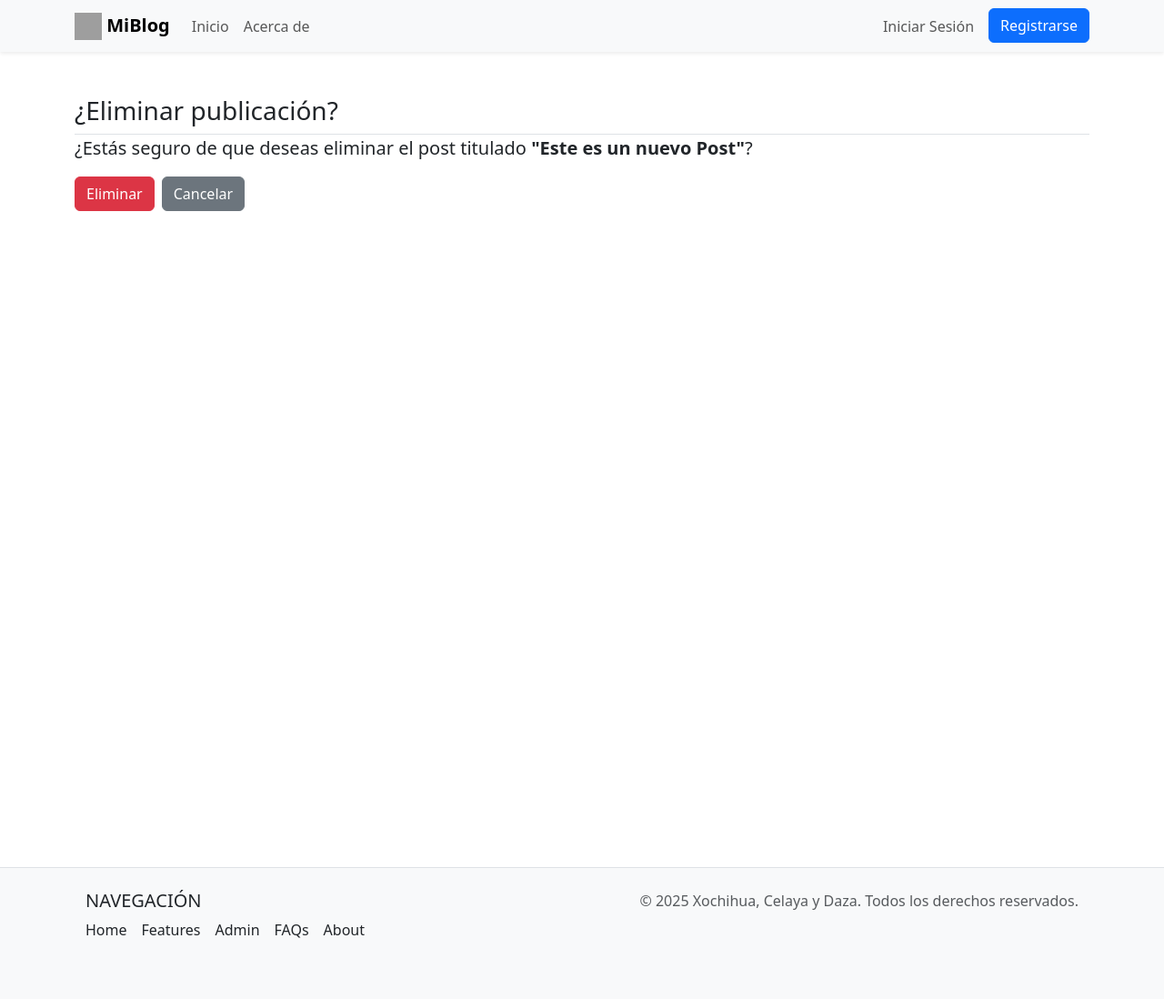
After one commit to SdazaP/proyblog, a Django app: page /post/2/delete in a window 1280 px wide. The commit adds this page. Shown: the whole page at 91% size. Run offline with Django 5.2, Linux system fonts and the light colour scheme; data comes from the database, SQL or seed files in the repository; both versions use the stored data as it was after the commit; some libraries are stand-ins or nearby versions; grey boxes are pictures that could not be loaded.

Commit message:
Post CRUD terminado

```diff
--- a/proyblog/blog/templates/blog/about.html
+++ b/proyblog/blog/templates/blog/about.html
@@ -1,10 +1,10 @@
 {% extends 'blog/base.html' %}
 
 {% block content %}
-<div class="container mt-5">
+<div class="container mt-5 min-vh-100">
   <div class="row justify-content-center">
     <div class="col-lg-8">
-      <div class="card shadow-sm border-0">
+      <div class="card  border-0">
         <div class="card-body">
           <h1 class="card-title text-center mb-4">Acerca del Blog</h1>
           <p class="card-text">
--- a/proyblog/blog/templates/blog/base.html
+++ b/proyblog/blog/templates/blog/base.html
@@ -48,14 +48,32 @@
                 <!-- Auth Buttons -->
                 <ul class="navbar-nav">
                     {% if user.is_authenticated %}
-                    <li class="nav-item">
-                        <a class="nav-link" href="{% url 'profile'%}">{{ user.username }}</a>
+                    <li class="nav-item d-flex align-items-center ms-2">
+                        <a class="btn btn-outline-primary btn-sm" href="{% url 'blog-new' %}">Hacer Post</a>
                     </li>
-                    <li class="nav-item">
-                        <form method="POST" action="{% url 'logout' %}">
-                            {% csrf_token %}
-                            <button type="submit" class="btn btn-outline-danger ms-2">Cerrar Sesión</button>
-                        </form>
+
+
+                    <li class="nav-item dropdown">
+                        <a class="nav-link dropdown-toggle d-flex align-items-center" href="{% url 'profile' %}"
+                            id="navbarDropdown" role="button" data-bs-toggle="dropdown" aria-expanded="false">
+                            <img src="{{ user.profile.image.url }}" alt="{{ user.username }}"
+                                class="rounded-circle border border-2 me-2"
+                                style="width: 40px; height: 40px; object-fit: cover;">
+                            <span>{{ user.username }}</span>
+                        </a>
+                        <ul class="dropdown-menu dropdown-menu-end" aria-labelledby="navbarDropdown">
+                            <li><a class="dropdown-item" href="{% url 'profile' %}">Mi perfil</a></li>
+                            <li>
+                                <form id="logout-form" method="POST" action="{% url 'logout' %}" class="d-none">
+                                    {% csrf_token %}
+                                </form>
+                                <a class="dropdown-item" href="#"
+                                    onclick="event.preventDefault(); document.getElementById('logout-form').submit();">
+                                    Cerrar sesión
+                                </a>
+                            </li>
+                        </ul>
+
                     </li>
 
                     {% else %}
--- /dev/null
+++ b/proyblog/blog/templates/blog/post_confirm_delete.html
@@ -0,0 +1,22 @@
+{% extends 'blog/base.html' %}
+{% load crispy_forms_tags %}
+
+{% block content %}
+<div class="container mt-5 min-vh-100">
+    <div class="">
+        <div class="card-body">
+            <h3 class="card-title border-bottom pb-2">¿Eliminar publicación?</h3>
+            <p class="card-text fs-5">
+                ¿Estás seguro de que deseas eliminar el post titulado <strong>"{{ object.titulo }}"</strong>?
+            </p>
+            <form method="post">
+                {% csrf_token %}
+                <div class="d-flex gap-2">
+                    <button type="submit" class="btn btn-danger">Eliminar</button>
+                    <a href="{% url 'blog-detail' object.id %}" class="btn btn-secondary">Cancelar</a>
+                </div>
+            </form>
+        </div>
+    </div>
+</div>
+{% endblock content %}
--- a/proyblog/blog/views.py
+++ b/proyblog/blog/views.py
@@ -3,6 +3,8 @@ from django.http import HttpResponse
 from .models import Post
 from django.views.generic import ListView, DetailView, CreateView, UpdateView, DeleteView
 from django.contrib.auth.mixins import LoginRequiredMixin, UserPassesTestMixin
+from django.urls import reverse
+from django.urls import reverse_lazy
 
 #Infromación para pruebas
 """ posts = [
@@ -51,26 +53,24 @@ class PostDetailView(LoginRequiredMixin, DetailView):
 
 class PostCreateView(LoginRequiredMixin, CreateView):
     model = Post
-    fields = ['title', 'content']
+    fields = ['titulo', 'contenido']
 
     def form_valid(self, form):
         form.instance.autor = self.request.user
         return super().form_valid(form)
 
-    # def test_func(self):
-    #     post = self.get_object()
-    #     if self.request.user == post.author:
-    #         return True
-    #     return False
-
-
+    def get_success_url(self):
+        return reverse_lazy('blog-home')
 class PostUpdateView(LoginRequiredMixin, UserPassesTestMixin, UpdateView):
     model = Post
-    fields = ['title', 'content']
+    fields = ['titulo', 'contenido']
 
     def form_valid(self, form):
         form.instance.autor = self.request.user
         return super().form_valid(form)
+
+    def get_success_url(self):
+        return reverse('blog-detail', kwargs={'pk': self.object.pk})
 
     def test_func(self):
         post = self.get_object()
--- a/proyblog/proyblog/settings.py
+++ b/proyblog/proyblog/settings.py
@@ -111,7 +111,7 @@ AUTH_PASSWORD_VALIDATORS = [
 
 LANGUAGE_CODE = 'en-us'
 
-TIME_ZONE = 'UTC'
+TIME_ZONE = 'America/Mexico_City'
 
 USE_I18N = True
 
```
Also changed, not shown: proyblog/blog/templates/blog/home.html (+19 -26 lines), proyblog/blog/templates/blog/post_detail.html (added, +31 -0 lines), proyblog/blog/templates/blog/post_form.html (added, +19 -0 lines), proyblog/db.sqlite3.
